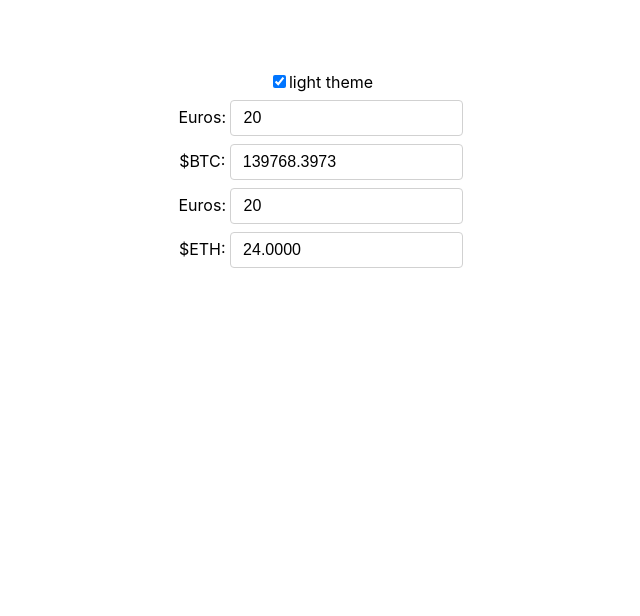
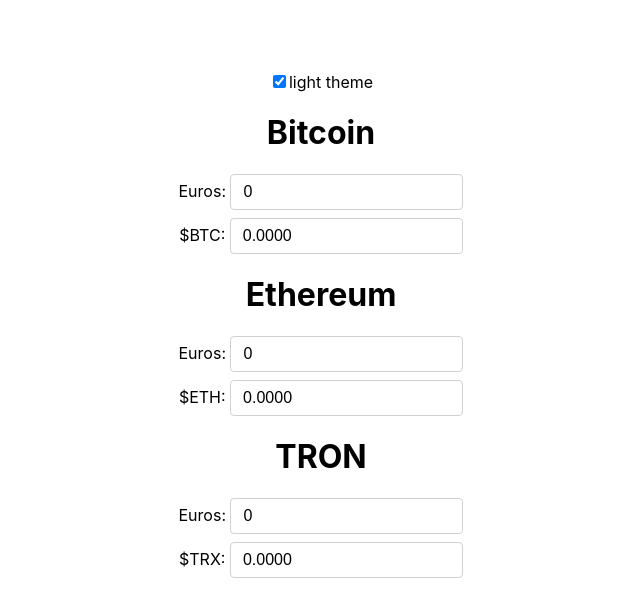
Before and after one commit to boton/converter, a React (Create React App) app: page / in a window 1280 px wide. Shown: the top 616 px of the page, without its empty margins (319-959 px from the left). Built offline with nearby package versions, Linux system fonts and the light colour scheme.

Commit message:
:sparkles: step 11

```diff
--- a/src/App.js
+++ b/src/App.js
@@ -36,8 +36,17 @@
               light theme
             </label>
           </div>
-          <Converter />
-          <Converter cryptoName="$ETH" exchangeRate={1.2} />
+          <Converter renderTitle={() => <h1>Bitcoin</h1>} />
+          <Converter
+            cryptoName="$ETH"
+            exchangeRate={1.2}
+            renderTitle={() => <h1>Ethereum</h1>}
+          />
+          <Converter
+            cryptoName="$TRX"
+            exchangeRate={0.014698}
+            renderTitle={() => <h1>TRON</h1>}
+          />
         </div>
       </ThemeContext.Provider>
     );
--- a/src/Converter.js
+++ b/src/Converter.js
@@ -9,7 +9,7 @@
     this.state = {
       cryptoName: props.cryptoName,
       exchangeRate: props.exchangeRate,
-      value: 20
+      value: 0
     };
   }
 
@@ -26,11 +26,12 @@
   };
 
   render() {
-    const { cryptoName } = this.props;
+    const { cryptoName, renderTitle } = this.props;
     const { value, exchangeRate } = this.state;
 
     return (
       <>
+        {renderTitle && renderTitle()}
         <Amount value={value} label="Euros" onChange={this.handleChangeValue} />
         <Amount
           value={(value * exchangeRate).toFixed(4)}
```
